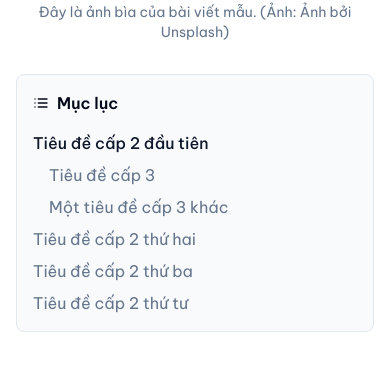
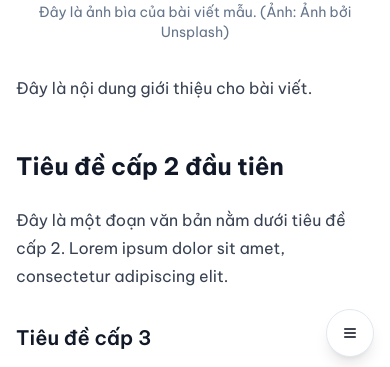
Before and after one commit to lehoangphuc747/THPL, a React (Vite) app: page /bai-viet/bai-viet-mau in a window 390 px wide. Shown: the part 471-838 px from the top of the page. Built offline with nearby package versions, Linux system fonts and the light colour scheme.

Commit message:
[dyad] Tối ưu hóa trang chi tiết bài viết - wrote 1 file(s)

```diff
--- a/src/pages/PostDetail.tsx
+++ b/src/pages/PostDetail.tsx
@@ -2,7 +2,7 @@ import { useState, useEffect, useMemo } from 'react';
 import { useParams, Navigate, Link } from 'react-router-dom';
 import { Post, Heading } from '@/types/post';
 import { Skeleton } from '@/components/ui/skeleton';
-import { Calendar, User, Folder } from 'lucide-react';
+import { Calendar, User, Folder, Menu } from 'lucide-react';
 import { Badge } from '@/components/ui/badge';
 import { Helmet } from 'react-helmet-async';
 import { usePosts } from '@/hooks/usePosts';
@@ -11,6 +11,9 @@ import ProgressBar from '@/components/ProgressBar';
 import TableOfContents from '@/components/TableOfContents';
 import PostActions from '@/components/PostActions';
 import PostNavigation from '@/components/PostNavigation';
+import { useIsMobile } from '@/hooks/use-mobile';
+import { Sheet, SheetContent, SheetTrigger } from '@/components/ui/sheet';
+import { Button } from '@/components/ui/button';
 
 const PostDetail = () => {
   const { slug } = useParams<{ slug: string }>();
@@ -19,6 +22,7 @@ const PostDetail = () => {
   const [error, setError] = useState(false);
   const [headings, setHeadings] = useState<Heading[]>([]);
   const [isReaderMode, setIsReaderMode] = useState(false);
+  const isMobile = useIsMobile();
 
   const { posts: allPosts } = usePosts();
 
@@ -50,7 +54,7 @@ const PostDetail = () => {
   }, [slug]);
 
   useEffect(() => {
-    if (!post || loading) return;
+    if (loading || isReaderMode) return;
 
     const articleElement = document.querySelector('article');
     if (!articleElement) return;
@@ -59,12 +63,12 @@ const PostDetail = () => {
     const extractedHeadings = headingElements.map((el, index) => {
       const text = el.textContent || '';
       const level = parseInt(el.tagName.substring(1), 10);
-      const slug = text.toLowerCase().replace(/\s+/g, '-') + `-${index}`;
-      el.id = slug;
-      return { level, text, slug };
+      const slugValue = text.toLowerCase().replace(/[^a-z0-9\s-]/g, '').replace(/\s+/g, '-') + `-${index}`;
+      el.id = slugValue;
+      return { level, text, slug: slugValue };
     });
     setHeadings(extractedHeadings);
-  }, [post, loading]);
+  }, [post, loading, isReaderMode]);
 
   const { prevPost, nextPost } = useMemo(() => {
     if (!slug || allPosts.length === 0) return { prevPost: undefined, nextPost: undefined };
@@ -112,15 +116,23 @@ const PostDetail = () => {
     year: 'numeric', month: 'long', day: 'numeric',
   });
 
+  const SidebarContent = () => (
+    <>
+      <PostActions isReaderMode={isReaderMode} onToggleReaderMode={toggleReaderMode} />
+      <TableOfContents headings={headings} />
+    </>
+  );
+
   return (
     <>
       <Helmet>
         <title>{`${frontmatter.title} | Tiếng Hàn Phúc Lee`}</title>
       </Helmet>
       <ProgressBar />
-      <div className="container max-w-5xl mx-auto px-4 py-8">
-        <div className="flex flex-col lg:flex-row gap-8">
-          <article className="w-full lg:w-3/4">
+      <div className="container mx-auto px-4 py-8">
+        <div className={`transition-all duration-300 ${isReaderMode ? 'max-w-3xl mx-auto' : 'max-w-5xl'}`}>
+          <div className="flex flex-col lg:flex-row gap-8 lg:gap-12">
+            <article className={isReaderMode ? 'w-full' : 'w-full lg:w-3/4'}>
               <header className="mb-8">
                 <h1 className="text-4xl font-bold mb-2">{frontmatter.title}</h1>
                 <div className="flex flex-wrap items-center gap-x-4 gap-y-2 text-muted-foreground text-sm">
@@ -152,8 +164,6 @@ const PostDetail = () => {
                 </figure>
               )}
 
-            {!isReaderMode && <TableOfContents headings={headings} />}
-
               {frontmatter.series && seriesPosts.length > 1 && (
                 <SeriesNavigation seriesName={frontmatter.series} currentSlug={frontmatter.slug} seriesPosts={seriesPosts} />
               )}
@@ -173,12 +183,29 @@ const PostDetail = () => {
               <PostNavigation prevPost={prevPost} nextPost={nextPost} />
             </article>
 
+            {!isMobile && !isReaderMode && (
               <aside className="w-full lg:w-1/4 lg:sticky top-20 self-start">
-             <PostActions isReaderMode={isReaderMode} onToggleReaderMode={toggleReaderMode} />
-             {!isReaderMode && <TableOfContents headings={headings} />}
+                <SidebarContent />
               </aside>
+            )}
           </div>
         </div>
+      </div>
+
+      {isMobile && (
+        <Sheet>
+          <SheetTrigger asChild>
+            <Button variant="outline" size="icon" className="fixed bottom-4 right-4 z-50 h-12 w-12 rounded-full shadow-lg flex items-center justify-center">
+              <Menu className="h-6 w-6" />
+            </Button>
+          </SheetTrigger>
+          <SheetContent>
+            <div className="pt-8">
+              <SidebarContent />
+            </div>
+          </SheetContent>
+        </Sheet>
+      )}
     </>
   );
 };
```
Lines whose indentation alone changed are shown as unchanged.
